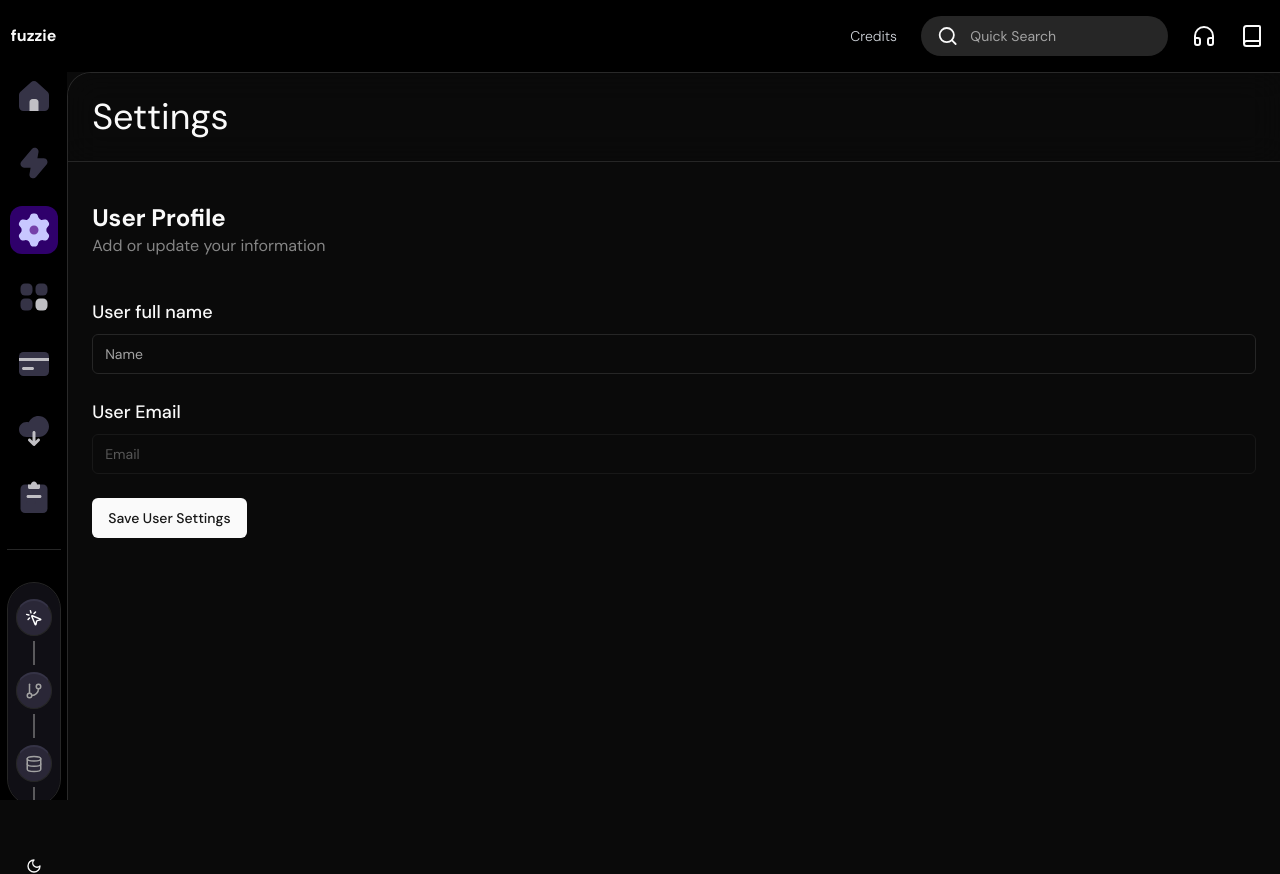
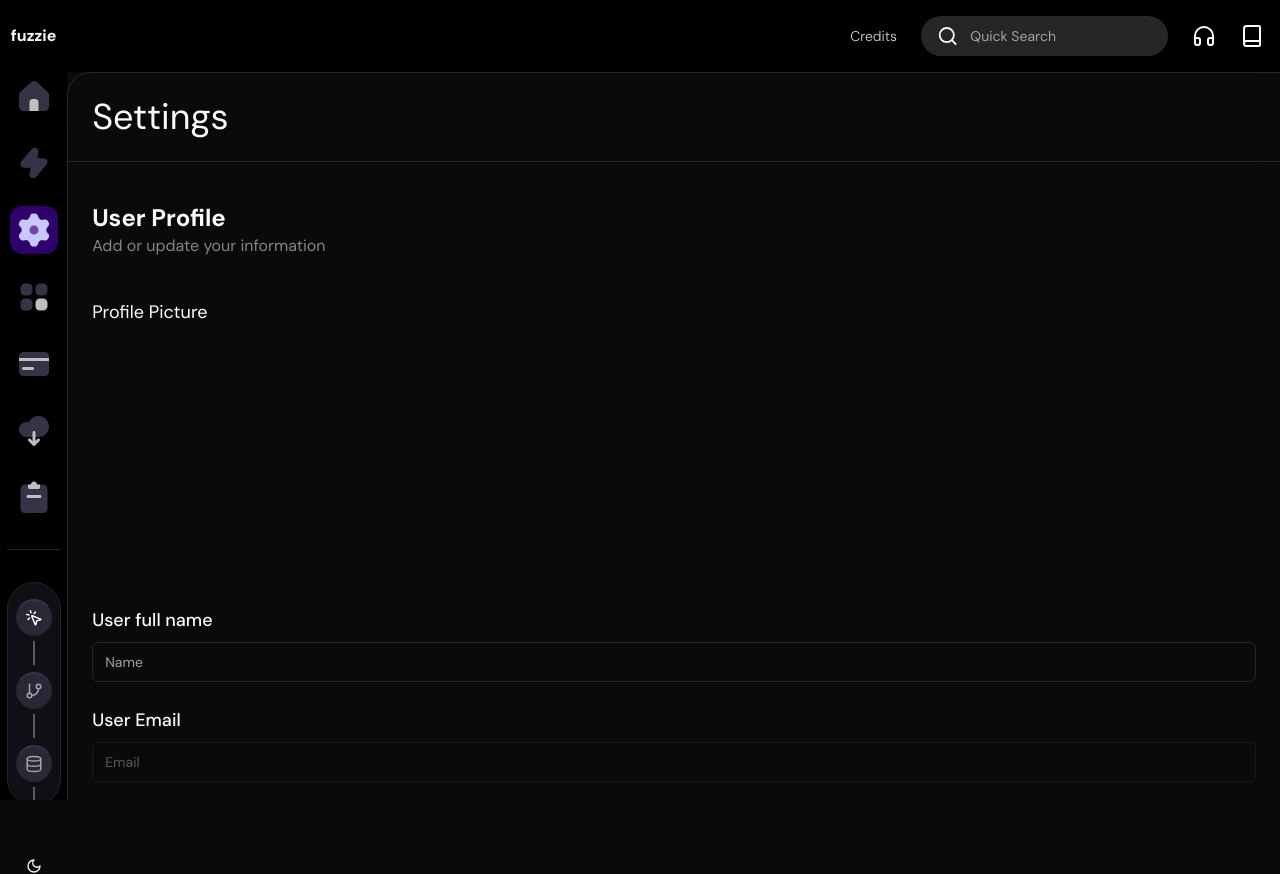
Before and after one commit to YogeshDPalve/fuzzie-app, a Next.js app: page /settings in a window 1280 px wide. Built offline with nearby package versions, Linux system fonts and the light colour scheme.

Commit message:
profile picture file generated

```diff
--- /dev/null
+++ b/src/app/(main)/(pages)/settings/_components/profile-picture.tsx
@@ -0,0 +1,15 @@
+import React from "react";
+
+const ProfilePicture = () => {
+  return (
+    <div className="flex flex-col">
+      <p className="text-lg text-white">Profile Picture</p>
+		  <div className="flex h-[30vh] flex-col items-center justify-center ">
+
+
+	  </div>
+    </div>
+  );
+};
+
+export default ProfilePicture;
--- a/src/app/(main)/(pages)/settings/page.tsx
+++ b/src/app/(main)/(pages)/settings/page.tsx
@@ -1,5 +1,6 @@
 import ProfileForm from "@/components/forms/profile-form";
 import React from "react";
+import ProfilePicture from "./_components/profile-picture";
 
 type Props = {};
 
@@ -17,6 +18,7 @@ const Settings = (props: Props) => {
             Add or update your information
           </p>
         </div>
+        <ProfilePicture></ProfilePicture>
         <ProfileForm />
       </div>
     </div>
```
